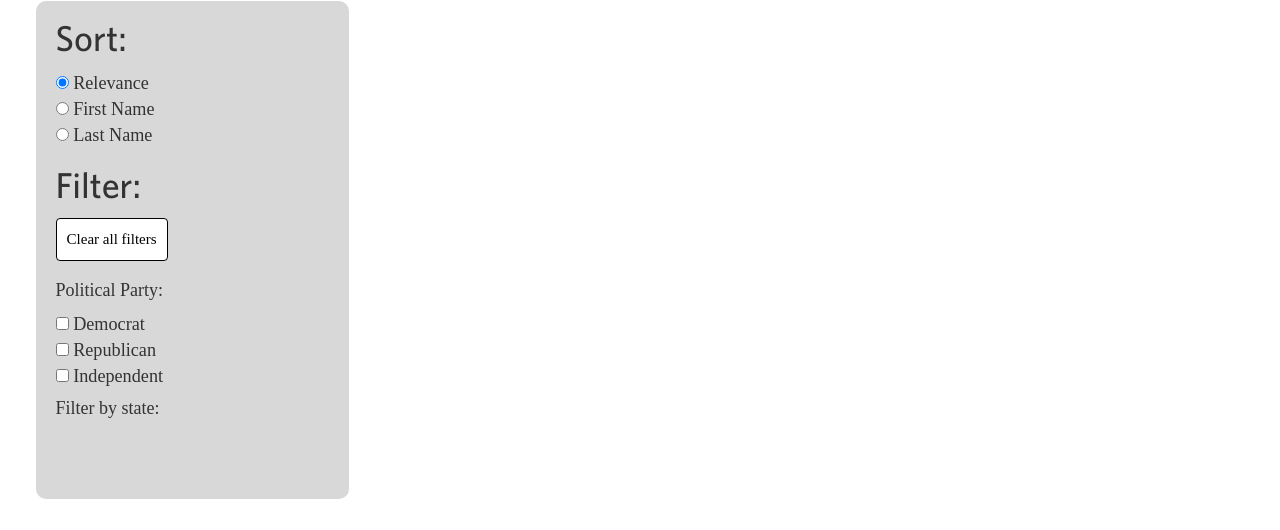
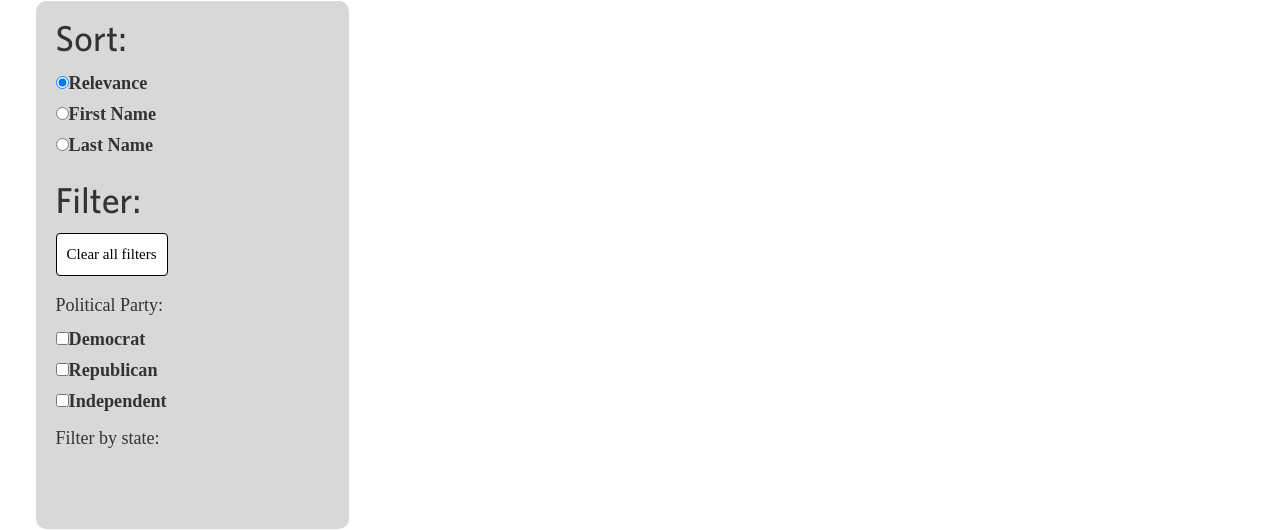
Before and after one commit to srivassundar/politrack, an Angular app: page /search/1 in a window 1280 px wide. Shown: the part 214-744 px from the top of the page. Built offline with nearby package versions, Linux system fonts and the light colour scheme; no server answers; a web font is replaced by a local one.

Commit message:
clickable filter label

```diff
--- a/src/app/search-result/search-result.component.css
+++ b/src/app/search-result/search-result.component.css
@@ -107,3 +107,16 @@ h1 {
 .filter-sort-font {
   font-size: 1.3em;
 }
+.smaller-font {
+  font-size: 1.5em;
+  margin: 10px;
+}
+.hover-effect {
+  cursor: pointer;
+}
+.hover-effect:hover {
+  color: #f15f40 !important;
+}
+.bigger-font {
+  font-size: 1.5em;
+}
--- a/src/app/search-result/search-result.component.html
+++ b/src/app/search-result/search-result.component.html
@@ -5,9 +5,15 @@
   <div class="col-md-3 text filter-sorting">
     <h3 class="filter-sorting-text">Sort: </h3>
       <form class="filter-sort-font" action="">
-        <input type="radio" #sortRelevance name="sort" value="relevance" (change)="sortBy = (sortRelevance.value); sort()" checked> Relevance<br>
-        <input type="radio" #sortFirst name="sort" value="firstName" (change)="sortBy = (sortFirst.value); sort()"> First Name<br>
-        <input type="radio" #sortLast name="sort" value="lastName" (change)="sortBy = (sortLast.value); sort()"> Last Name<br>
+        <input id="rel" type="radio" #sortRelevance name="sort" value="relevance" (change)="sortBy = (sortRelevance.value); sort()" checked>
+        <label for="rel">Relevance</label>
+        <br>
+        <input id="fname" type="radio" #sortFirst name="sort" value="firstName" (change)="sortBy = (sortFirst.value); sort()">
+        <label for="fname">First Name</label>
+        <br>
+        <input id="lname" type="radio" #sortLast name="sort" value="lastName" (change)="sortBy = (sortLast.value); sort()">
+        <label for="lname">Last Name</label>
+        <br>
       </form>
 
     <h3 class="filter-sorting-text">Filter:</h3>
@@ -15,24 +21,48 @@
     <form class="filter-sort-font" action="">
       <h4 class="filter-sorting-text">Political Party: </h4>
       <div id="filter">
-        <input type="checkbox" #d name="democrat" value="democrat" (change)="democrat = d.checked; filter()"> Democrat<br>
-        <input type="checkbox" #r name="republican" value="republican" (change)="republican = r.checked; filter()"> Republican<br>
-        <input type="checkbox" #i name="independent" value="independent" (change)="independent = i.checked; filter()"> Independent<br>
+        <input id="dem" type="checkbox" #d name="democrat" value="democrat" (change)="democrat = d.checked; filter()">
+        <label for="dem">Democrat</label>
+        <br>
+        <input id="repu" type="checkbox" #r name="republican" value="republican" (change)="republican = r.checked; filter()">
+        <label for="repu">Republican</label>
+        <br>
+        <input id="indep" type="checkbox" #i name="independent" value="independent" (change)="independent = i.checked; filter()">
+        <label for="indep">Independent</label>
+        <br>
       </div>
       <h4 class="filter-sorting-text">Filter by state: </h4>
       <div id="filter">
         <div *ngIf="states.hasOwnProperty('AL')">
-          <input type="checkbox" name="al" value="al" (change)="filter_state('AL')"> Alabama<br></div>
+          <input id="al_id" type="checkbox" name="al" value="al" (change)="filter_state('AL')">
+          <label for="al_id">Alabama</label>
+          <br>
+        </div>
         <div *ngIf="states.hasOwnProperty('AK')">
-          <input type="checkbox" name="ak" value="ak" (change)="filter_state('AK')"> Alaska<br></div>
+          <input id="ak_id" type="checkbox" name="ak" value="ak" (change)="filter_state('AK')">
+          <label for="ak_id">Alaska</label>
+          <br>
+        </div>
         <div *ngIf="states.hasOwnProperty('AZ')">
-          <input type="checkbox" name="az" value="az" (change)="filter_state('AZ')"> Arizona<br></div>
+          <input id="az_id" type="checkbox" name="az" value="az" (change)="filter_state('AZ')">
+          <label for="az_id">Arizona</label>
+          <br>
+        </div>
         <div *ngIf="states.hasOwnProperty('AR')">
-          <input type="checkbox" name="ar" value="ar" (change)="filter_state('AR')"> Arkansas<br></div>
+          <input id="ar_id" type="checkbox" name="ar" value="ar" (change)="filter_state('AR')">
+          <label for="ar_id">Arkansas</label>
+          <br>
+        </div>
         <div *ngIf="states.hasOwnProperty('CA')">
-          <input type="checkbox" name="ca" value="ca" (change)="filter_state('CA')"> California<br></div>
+          <input id="ca_id" type="checkbox" name="ca" value="ca" (change)="filter_state('CA')">
+          <label for="ca_id">California</label>
+          <br>
+        </div>
         <div *ngIf="states.hasOwnProperty('CO')">
-          <input type="checkbox" name="co" value="co" (change)="filter_state('CO')"> Colorado<br></div>
+          <input id="co_id" type="checkbox" name="co" value="co" (change)="filter_state('CO')">
+          <label for="co_id">Colorado</label>
+          <br>
+        </div>
         <div *ngIf="states.hasOwnProperty('CT')">
           <input type="checkbox" name="ct" value="ct" (change)="filter_state('CT')"> Connecticut<br></div>
         <div *ngIf="states.hasOwnProperty('DE')">
@@ -128,17 +158,19 @@
   </div>
   <div class="search-results-list">
     <div *ngFor="let official of search_result" [routerLink]="['/detail', official.name]" class="col-md-3 official-lists">
+      <div class="hover-effect">
         <div *ngIf="official.gender=='M'">
-    <img src="{{official.img_url}}" onError="this.src='./assets/thumbnails/placeholder_male.png'" style=" display: block; margin-left: auto; margin-right: auto;width:161px; height:200px;">
+          <img class="hover-effect" src="{{official.img_url}}" onError="this.src='./assets/thumbnails/placeholder_male.png'" style=" display: block; margin-left: auto; margin-right: auto;width:161px; height:200px;">
         </div>
         <div *ngIf="official.gender=='F'">
-    <img src="{{official.img_url}}" onError="this.src='./assets/thumbnails/placeholder_female.png'" style=" display: block; margin-left: auto; margin-right: auto;width:161px; height:200px;">
+          <img class="hover-effect" src="{{official.img_url}}" onError="this.src='./assets/thumbnails/placeholder_female.png'" style=" display: block; margin-left: auto; margin-right: auto;width:161px; height:200px;">
         </div>
-    <h2>{{official.name}}</h2>
+
+        <p class="smaller-font">{{official.name}}</p>
         <h4>({{official.party}} - {{official.state}})</h4>
-    <p>{{official.role}}</p><br>
-    <br>
+        <p class="bigger-font">{{official.role}}</p>
         <p style="text-align:center; font-family:'whitneyHTF-semibold';">{{official.date}}</p>
       </div>
     </div>
   </div>
+</div>
```
Lines whose indentation alone changed are shown as unchanged.
